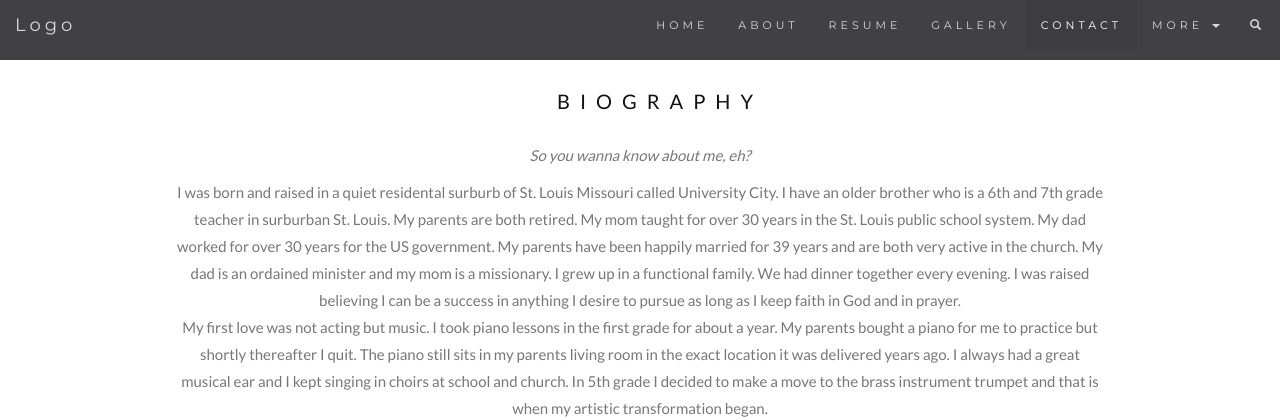
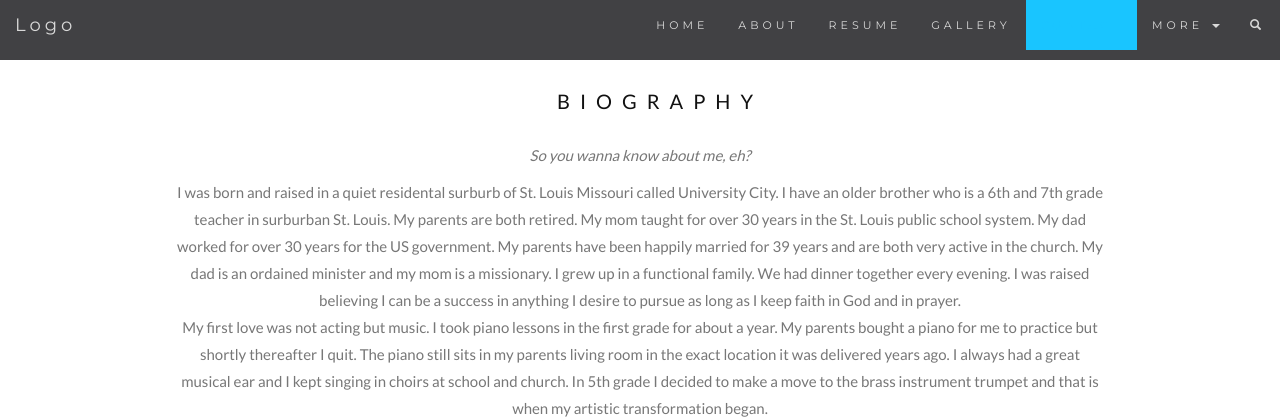
Before and after one commit to SeanP1tt/Brit-Website, a PHP site: page /about.php in a window 1280 px wide. Shown: the top 420 px of the page. Run offline with PHP 8.4, Linux system fonts and the light colour scheme; some libraries are stand-ins or nearby versions.

Commit message:
testing active tab update

```diff
--- a/PHP/style.js
+++ b/PHP/style.js
@@ -25,6 +25,12 @@ $(document).ready(function(){
       });
     } // End if
   });
+
+   $('.nav.navbar-nav > li').on('click', function(e) {
+    $('.nav.navbar-nav > li').removeClass('active');
+    $(this).addClass('active');
+});
+
 })
 
 
--- a/PHP/stylesheet.css
+++ b/PHP/stylesheet.css
@@ -105,9 +105,13 @@ h3, h4 {
 .navbar-nav li a:hover {
     color: #fff !important;
 }
+
+.navbar-nav li a:active {
+    background-color: #00BFFF !important;
+}
 .navbar-nav li.active a {
-    color: #fff !important;
-    background-color: #29292c !important;
+    color: #00BFFF !important;
+    background-color: #00BFFF !important;
 }
 .navbar-default .navbar-toggle {
     border-color: transparent;
@@ -165,3 +169,7 @@ h3 {
 .container-fluid {
     height: 60px;
 }
+
+.active {
+    background-color: #00BFFF
+}
```
